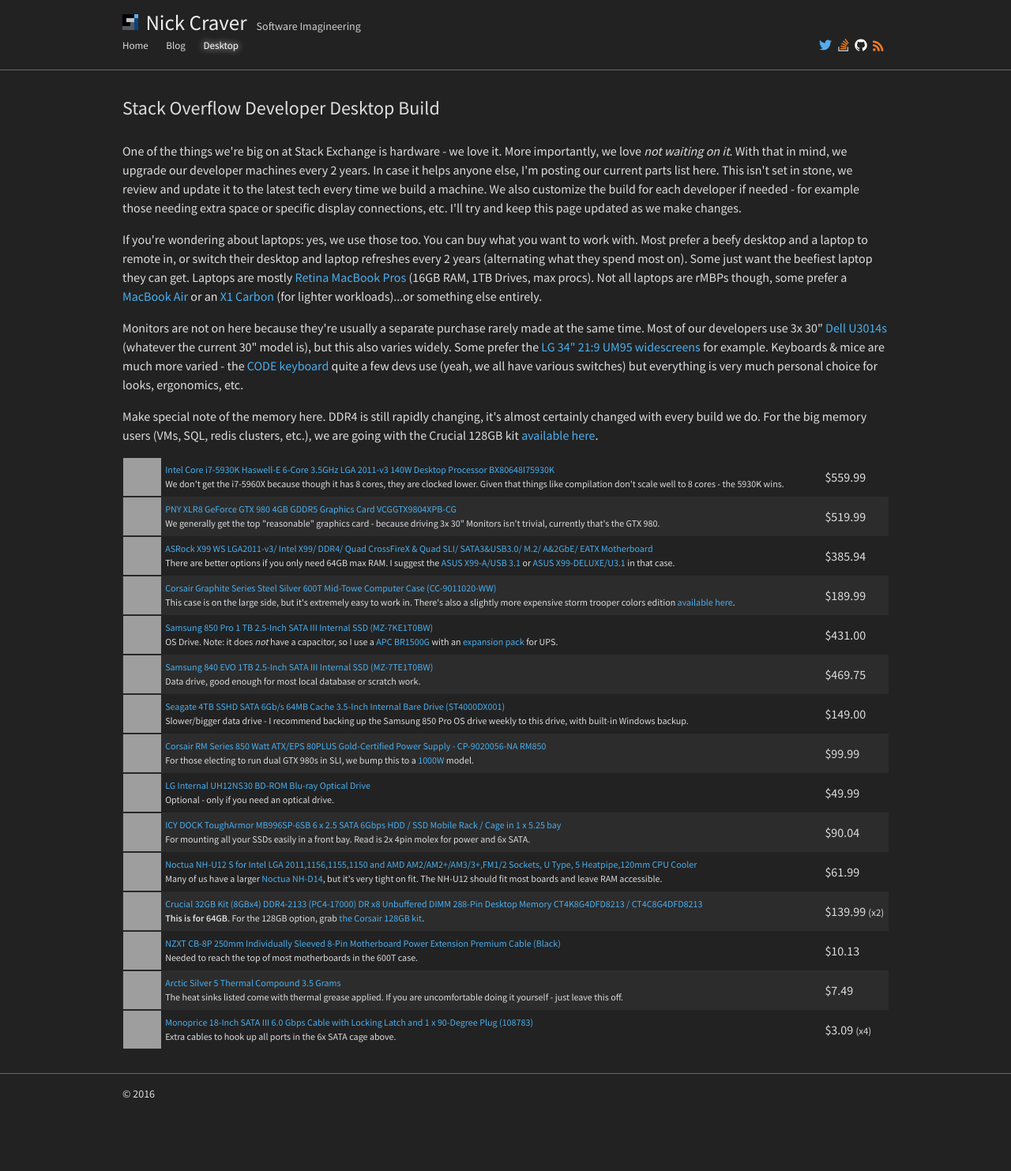
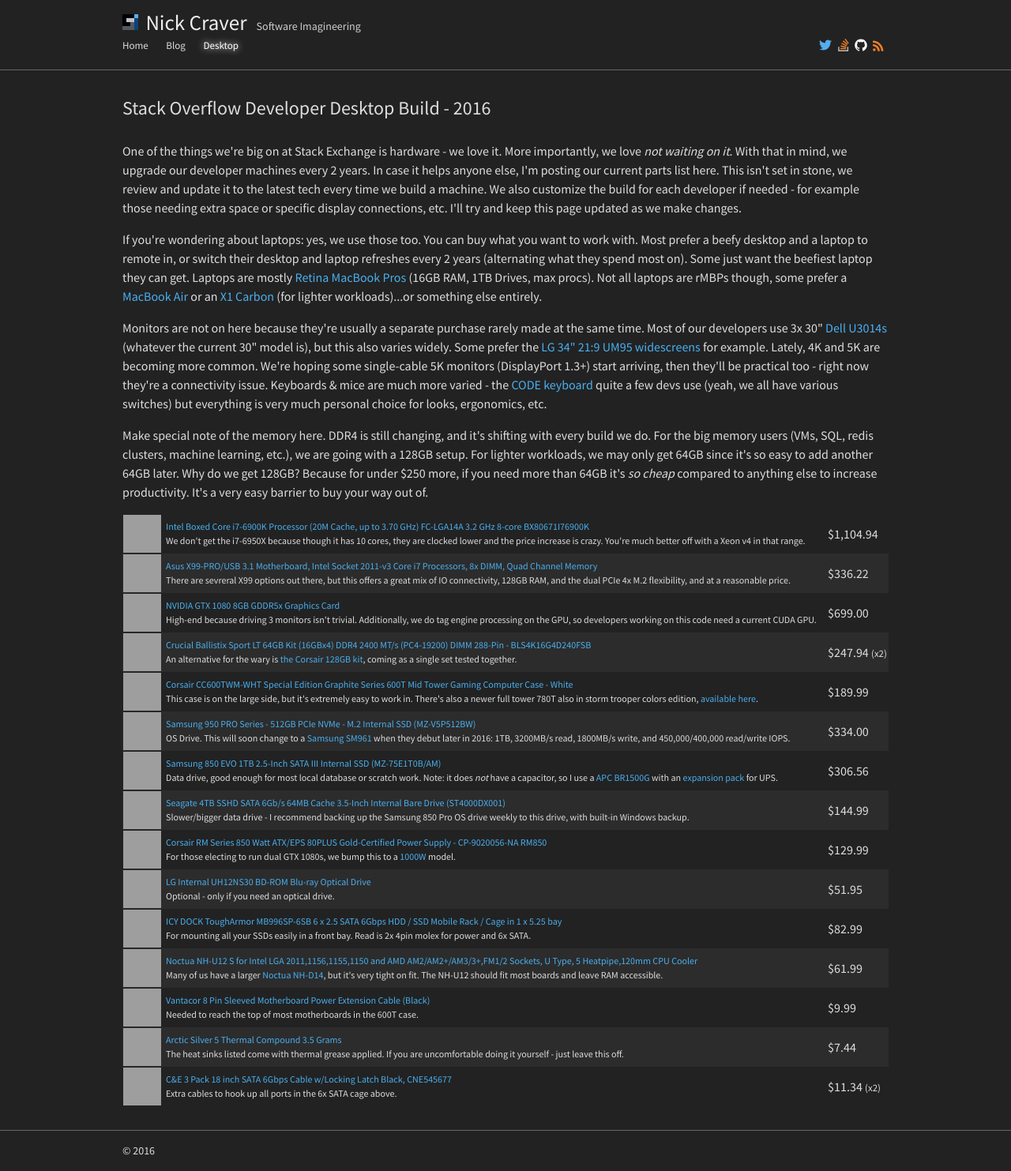
Before and after one commit to NickCraver/nickcraver.github.com, a Jekyll site: the page built from desktop-build.html, in a window 1280 px wide, cut to the strip 0-1483 px from the top of the page. Shown: the whole strip at 79% size. Built offline with Jekyll 4.4.1, drawn with Linux system fonts in a browser that asks for light colours; before the commit the page ends 1411 px from its top, so only the background shows below that; grey boxes are pictures that could not be loaded.

Commit message:
Update Stack Overflow Developer Desktop for 2016

```diff
--- a/_sass/_layout.scss
+++ b/_sass/_layout.scss
@@ -262,6 +262,10 @@
         height: 48px;
         border: 0;
     }
+    td:first-child {
+        width: 48px;
+        padding-right: 5px;
+    }
     td:nth-child(2) {
         font-size: 12px;
     }
--- a/desktop-build.html
+++ b/desktop-build.html
@@ -6,65 +6,73 @@
     <section>
       <div class="page-content">
         <div class="wrapper">
-          <h1>Stack Overflow Developer Desktop Build</h1>
+          <h1>Stack Overflow Developer Desktop Build - 2016</h1>
           <p>One of the things we're big on at Stack Exchange is hardware - we love it. More importantly, we love <i>not waiting on it</i>.
             With that in mind, we upgrade our developer machines every 2 years. In case it helps anyone else, I'm posting our current parts list here.
             This isn't set in stone, we review and update it to the latest tech every time we build a machine. We also customize the build for each developer if needed - for example those needing extra space or specific display connections, etc. I'll try and keep this page updated as we make changes.
           </p>
           <p>If you're wondering about laptops: yes, we use those too. You can buy what you want to work with. Most prefer a beefy desktop and a laptop to remote in, or switch their desktop and laptop refreshes every 2 years (alternating what they spend most on). Some just want the beefiest laptop they can get. Laptops are mostly <a href="https://www.apple.com/macbook-pro/">Retina MacBook Pros</a> (16GB RAM, 1TB Drives, max procs). Not all laptops are rMBPs though, some prefer a <a href="http://www.apple.com/macbook-air/">MacBook Air</a> or an <a href="http://shop.lenovo.com/us/en/laptops/thinkpad/x-series/x1-carbon/">X1 Carbon</a> (for lighter workloads)...or something else entirely.
           </p>
-          <p>Monitors are not on here because they're usually a separate purchase rarely made at the same time. Most of our developers use 3x 30" <a href="http://www.dell.com/ed/business/p/dell-u3014/pd">Dell U3014s</a> (whatever the current 30" model is), but this also varies widely. Some prefer the <a href="http://www.amazon.com/LG-Electronics-34UM95-34-Inch-LED-Lit/dp/B00JR6GCZA">LG 34" 21:9 UM95 widescreens</a> for example. Keyboards & mice are much more varied - the <a href="https://codekeyboards.com/">CODE keyboard</a> quite a few devs use (yeah, we all have various switches) but everything is very much personal choice for looks, ergonomics, etc.</p>
-          <p>Make special note of the memory here. DDR4 is still rapidly changing, it's almost certainly changed with every build we do. For the big memory users (VMs, SQL, redis clusters, etc.), we are going with the Crucial 128GB kit <a href="http://www.corsair.com/en-us/vengeance-lpx-128gb-8x16gb-ddr4-dram-2400mhz-c14-memory-kit-black-cmk128gx4m8a2400c14">available here</a>.</p>
+          <p>Monitors are not on here because they're usually a separate purchase rarely made at the same time. Most of our developers use 3x 30" <a href="http://www.dell.com/ed/business/p/dell-u3014/pd">Dell U3014s</a> (whatever the current 30" model is), but this also varies widely. Some prefer the <a href="http://www.amazon.com/LG-Electronics-34UM95-34-Inch-LED-Lit/dp/B00JR6GCZA">LG 34" 21:9 UM95 widescreens</a> for example. Lately, 4K and 5K are becoming more common. We're hoping some single-cable 5K monitors (DisplayPort 1.3+) start arriving, then they'll be practical too - right now they're a connectivity issue. Keyboards & mice are much more varied - the <a href="https://codekeyboards.com/">CODE keyboard</a> quite a few devs use (yeah, we all have various switches) but everything is very much personal choice for looks, ergonomics, etc.</p>
+          <p>Make special note of the memory here. DDR4 is still changing, and it's shifting with every build we do. For the big memory users (VMs, SQL, redis clusters, machine learning, etc.), we are going with a 128GB setup. For lighter workloads, we may only get 64GB since it's so easy to add another 64GB later. Why do we get 128GB? Because for under $250 more, if you need more than 64GB it's <i>so cheap</i> compared to anything else to increase productivity. It's a very easy barrier to buy your way out of.</p>
           <div class="wishlist">
             <table>
               <tbody>
                 <tr>
                   <td><img src="http://ecx.images-amazon.com/images/I/41tUoL1SfrL._SL500_SS96_.jpg" alt=""></td>
                   <td>
-                    <a href="http://amzn.to/1FCewAd">Intel Core i7-5930K Haswell-E 6-Core 3.5GHz LGA 2011-v3 140W Desktop Processor BX80648I75930K</a><br/>
-                    We don't get the i7-5960X because though it has 8 cores, they are clocked lower. Given that things like compilation don't scale well to 8 cores - the 5930K wins.
+                    <a href="http://amzn.to/1TP90H3">Intel Boxed Core i7-6900K Processor (20M Cache, up to 3.70 GHz) FC-LGA14A 3.2 GHz 8-core BX80671I76900K</a><br/>
+                    We don't get the i7-6950X because though it has 10 cores, they are clocked lower and the price increase is crazy. You're much better off with a Xeon v4 in that range.
                   </td>
-                  <td>$559.99</td>
+                  <td>$1,104.94</td>
                 </tr>
                 <tr>
-                  <td><img src="http://ecx.images-amazon.com/images/I/51wmOc5UBnL._SL500_SS96_.jpg" alt=""></td>
+                  <td><img src="http://ecx.images-amazon.com/images/I/5130hF6q-6L._SS96_.jpg" alt=""></td>
                   <td>
-                    <a href="http://amzn.to/1FCeM2d">PNY XLR8 GeForce GTX 980 4GB GDDR5 Graphics Card VCGGTX9804XPB-&#8203;CG</a><br/>
-                    We generally get the top "reasonable" graphics card - because driving 3x 30" Monitors isn't trivial, currently that's the GTX 980.
+                    <a href="http://amzn.to/1UjRZz4">Asus X99-PRO/USB 3.1 Motherboard, Intel Socket 2011-v3 Core i7 Processors, 8x DIMM, Quad Channel Memory</a><br/>
+                    There are sevreral X99 options out there, but this offers a great mix of IO connectivity, 128GB RAM, and the dual PCIe 4x M.2 flexibility, and at a reasonable price.
                   </td>
-                  <td>$519.99</td>
+                  <td>$336.22</td>
                 </tr>
                 <tr>
-                  <td><img src="http://ecx.images-amazon.com/images/I/514JHagPJVL._SL500_SS96_.jpg" alt=""></td>
+                  <td><img src="http://ecx.images-amazon.com/images/I/41rVp90QE3L._SS96_.jpg" alt=""></td>
                   <td>
-                    <a href="http://amzn.to/1KikeN6">ASRock X99 WS LGA2011-v3/ Intel X99/ DDR4/ Quad CrossFireX & Quad SLI/ SATA3&USB3.0/ M.2/ A&2GbE/ EATX Motherboard</a><br/>
-                    There are better options if you only need 64GB max RAM. I suggest the <a href="http://amzn.to/1QfDgIV">ASUS X99-A/USB 3.1</a> or <a href="http://amzn.to/1cEIZW8">ASUS X99-DELUXE/U3.1</a> in that case.
+                    <a href="http://www.geforce.com/hardware/10series/geforce-gtx-1080">NVIDIA GTX 1080 8GB GDDR5x Graphics Card</a><br/>
+                    High-end because driving 3 monitors isn't trivial. Additionally, we do tag engine processing on the GPU, so developers working on this code need a current CUDA GPU.
                   </td>
-                  <td>$385.94</td>
+                  <td>$699.00</td>
                 </tr>
                 <tr>
-                  <td><img src="http://ecx.images-amazon.com/images/I/51QtJZBEgKL._SL500_SS96_.jpg" alt=""></td>
+                  <td><img src="http://ecx.images-amazon.com/images/I/51g8Qw7CpRL._SS96_.jpg" alt=""></td>
                   <td>
-                    <a href="http://amzn.to/1RUUngu">Corsair Graphite Series Steel Silver 600T Mid-Towe Computer Case (CC-9011020-WW&#8203;)</a><br/>
-                    This case is on the large side, but it's extremely easy to work in. There's also a slightly more expensive storm trooper colors edition <a href="http://amzn.to/1cEJjV1">available here</a>.
+                    <a href="http://amzn.to/1O2ZrSm">Crucial Ballistix Sport LT 64GB Kit (16GBx4) DDR4 2400 MT/s (PC4-19200) DIMM 288-Pin - BLS4K16G4D240FSB</a><br/>
+                    An alternative for the wary is <a href="http://amzn.to/1TP8poP">the Corsair 128GB kit</a>, coming as a single set tested together.
+                  </td>
+                  <td>$247.94 <span class="quantity">(x2)</span></td>
+                </tr>
+                <tr>
+                  <td><img src="http://ecx.images-amazon.com/images/I/51IuAuphmfL._SS96_.jpg" alt=""></td>
+                  <td>
+                    <a href="http://amzn.to/1UfODww">Corsair CC600TWM-WHT Special Edition Graphite Series 600T Mid Tower Gaming Computer Case - White</a><br/>
+                    This case is on the large side, but it's extremely easy to work in. There's also a newer full tower 780T also in storm trooper colors edition, <a href="hhttp://amzn.to/1XNHclT">available here</a>.
                   </td>
                   <td>$189.99</td>
                 </tr>
                 <tr>
-                  <td><img src="http://ecx.images-amazon.com/images/I/412M8LGGfrL._SL500_SS96_.jpg" alt=""></td>
+                  <td><img src="http://ecx.images-amazon.com/images/I/41OCseGZJ2L._SS96_.jpg" alt=""></td>
                   <td>
-                    <a href="http://amzn.to/1ImtnC6">Samsung 850 Pro 1 TB 2.5-Inch SATA III Internal SSD (MZ-7KE1T0BW)</a><br/>
-                    OS Drive. Note: it does <i>not</i> have a capacitor, so I use a <a href="http://amzn.to/1eWftNx">APC BR1500G</a> with an <a href="http://amzn.to/1eWfxww">expansion pack</a> for UPS.
+                    <a href="http://amzn.to/1RUuHOe">Samsung 950 PRO Series - 512GB PCIe NVMe - M.2 Internal SSD (MZ-V5P512BW)</a><br/>
+                    OS Drive. This will soon change to a <a href="http://www.anandtech.com/show/10168/samsung-shows-off-sm961-and-pm961-ssds-oem-drives-get-a-boost">Samsung SM961</a> when they debut later in 2016: 1TB, 3200MB/s read, 1800MB/s write, and 450,000/400,000 read/write IOPS.
                   </td>
-                  <td>$431.00</td>
+                  <td>$334.00</td>
                 </tr>
                 <tr>
-                  <td><img src="http://ecx.images-amazon.com/images/I/41I1TCDO99L._SL500_SS96_.jpg" alt=""></td>
+                  <td><img src="http://ecx.images-amazon.com/images/I/41fw65-8tpL._SS96_.jpg" alt=""></td>
                   <td>
-                    <a href="http://amzn.to/1ImtvSf">Samsung 840 EVO 1TB 2.5-Inch SATA III Internal SSD (MZ-7TE1T0BW)</a><br/>
-                    Data drive, good enough for most local database or scratch work.
+                    <a href="http://amzn.to/1TIHpBV">Samsung 850 EVO 1TB 2.5-Inch SATA III Internal SSD (MZ-75E1T0B/AM)</a><br/>
+                    Data drive, good enough for most local database or scratch work. Note: it does <i>not</i> have a capacitor, so I use a <a href="http://amzn.to/1eWftNx">APC BR1500G</a> with an <a href="http://amzn.to/1eWfxww">expansion pack</a> for UPS.
                   </td>
-                  <td>$469.75</td>
+                  <td>$306.56</td>
                 </tr>
                 <tr>
                   <td><img src="http://ecx.images-amazon.com/images/I/51IIyMpgySL._SL500_SS96_.jpg" alt=""></td>
@@ -72,15 +80,15 @@
                     <a href="http://amzn.to/1G3MK28">Seagate 4TB SSHD SATA 6Gb/s 64MB Cache 3.5-Inch Internal Bare Drive (ST4000DX001)</a><br/>
                     Slower/bigger data drive - I recommend backing up the Samsung 850 Pro OS drive weekly to this drive, with built-in Windows backup.
                   </td>
-                  <td>$149.00</td>
+                  <td>$144.99</td>
                 </tr>
                 <tr>
                   <td><img src="http://ecx.images-amazon.com/images/I/41vYdEvYgLL._SL500_SS96_.jpg" alt=""></td>
                   <td>
                     <a href="http://amzn.to/1T4NMle">Corsair RM Series 850 Watt ATX/EPS 80PLUS Gold-Certified Power Supply - CP-9020056-NA RM850</a><br/>
-                    For those electing to run dual GTX 980s in SLI, we bump this to a <a href="http://amzn.to/1T4ZzQv">1000W</a> model.
+                    For those electing to run dual GTX 1080s, we bump this to a <a href="http://amzn.to/1T4ZzQv">1000W</a> model.
                   </td>
-                  <td>$99.99</td>
+                  <td>$129.99</td>
                 </tr>
                 <tr>
                   <td><img src="http://ecx.images-amazon.com/images/I/315Jigh7OlL._SL500_SS96_.jpg" alt=""></td>
@@ -88,7 +96,7 @@
                     <a href="http://amzn.to/1FCgoZY">LG Internal UH12NS30 BD-ROM Blu-ray Optical Drive</a><br/>
                     Optional - only if you need an optical drive.
                   </td>
-                  <td>$49.99</td>
+                  <td>$51.95</td>
                 </tr>
                 <tr>
                   <td><img src="http://ecx.images-amazon.com/images/I/41QwZkFDVNL._SL500_SS96_.jpg" alt=""></td>
@@ -96,7 +104,7 @@
                     <a href="http://amzn.to/1ImwSs8">ICY DOCK ToughArmor MB996SP-6SB 6 x 2.5 SATA 6Gbps HDD / SSD Mobile Rack / Cage in 1 x 5.25 bay</a><br/>
                     For mounting all your SSDs easily in a front bay. Read is 2x 4pin molex for power and 6x SATA.
                   </td>
-                  <td>$90.04</td>
+                  <td>$82.99</td>
                 </tr>
                 <tr>
                   <td><img src="http://ecx.images-amazon.com/images/I/51GGy8K2QBL._SL500_SS96_.jpg" alt=""></td>
@@ -107,20 +115,12 @@
                   <td>$61.99</td>
                 </tr>
                 <tr>
-                  <td><img src="http://ecx.images-amazon.com/images/I/41xGCzsuz6L._SL500_SS96_.jpg" alt=""></td>
-                  <td>
-                    <a href="http://amzn.to/1eW7q39">Crucial 32GB Kit (8GBx4) DDR4-2133 (PC4-17000) DR x8 Unbuffered DIMM 288-Pin Desktop Memory CT4K8G4DFD8213 / CT4C8G4DFD8213</a><br/>
-                    <b>This is for 64GB</b>. For the 128GB option, grab <a href="http://www.corsair.com/en-us/vengeance-lpx-128gb-8x16gb-ddr4-dram-2400mhz-c14-memory-kit-black-cmk128gx4m8a2400c14">the Corsair 128GB kit</a>.
-                  </td>
-                  <td>$139.99 <span class="quantity">(x2)</span></td>
-                </tr>
-                <tr>
                   <td><img src="http://ecx.images-amazon.com/images/I/41MJ%2BssXjVL._SL500_SS96_.jpg" alt=""></td>
                   <td>
-                    <a href="http://amzn.to/1FI37ht">NZXT CB-8P 250mm Individually Sleeved 8-Pin Motherboard Power Extension Premium Cable (Black)</a><br/>
+                    <a href="http://amzn.to/24vR4Rh">Vantacor 8 Pin Sleeved Motherboard Power Extension Cable (Black)</a><br/>
                     Needed to reach the top of most motherboards in the 600T case.
                   </td>
-                  <td>$10.13</td>
+                  <td>$9.99</td>
                 </tr>
                 <tr>
                   <td><img src="http://ecx.images-amazon.com/images/I/314YGJ5SHML._SL500_SS96_.jpg" alt=""></td>
@@ -128,15 +128,15 @@
                     <a href="http://amzn.to/1dmzOu8">Arctic Silver 5 Thermal Compound 3.5 Grams</a><br/>
                     The heat sinks listed come with thermal grease applied. If you are uncomfortable doing it yourself - just leave this off.
                   </td>
-                  <td>$7.49</td>
+                  <td>$7.44</td>
                 </tr>
                 <tr>
-                  <td><img src="http://ecx.images-amazon.com/images/I/4150gRGihKL._SL500_SS96_.jpg" alt=""></td>
+                  <td><img src="http://ecx.images-amazon.com/images/I/41P0HBATgQL._SS96_.jpg" alt=""></td>
                   <td>
-                    <a href="http://amzn.to/1dmyUOq">Monoprice 18-Inch SATA III 6.0 Gbps Cable with Locking Latch and 1 x 90-Degree Plug (108783)</a><br/>
+                    <a href="http://amzn.to/1X8wyaj">C&E 3 Pack 18 inch SATA 6Gbps Cable w/Locking Latch Black, CNE545677</a><br/>
                     Extra cables to hook up all ports in the 6x SATA cage above.
                   </td>
-                  <td>$3.09 <span class="quantity">(x4)</span></td>
+                  <td>$11.34 <span class="quantity">(x2)</span></td>
                 </tr>
               </tbody>
             </table>
```
